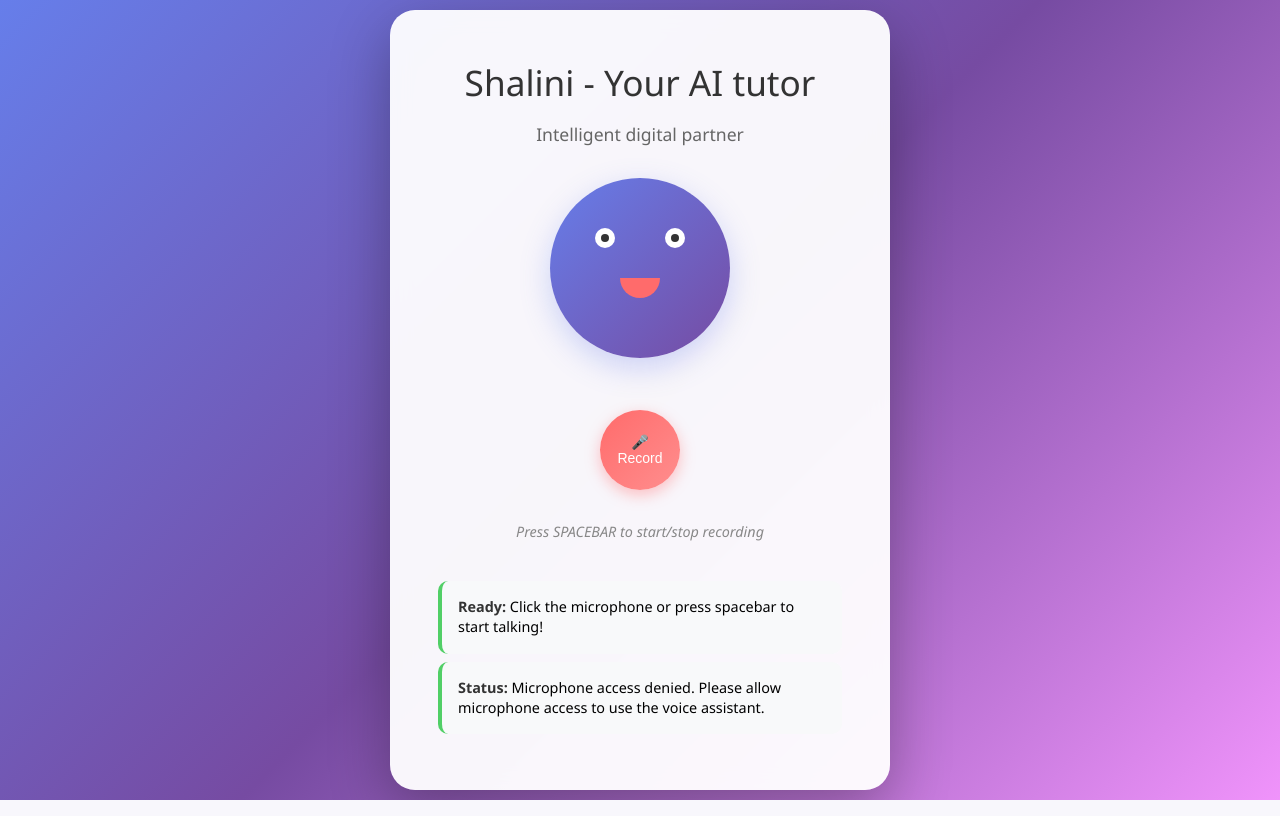
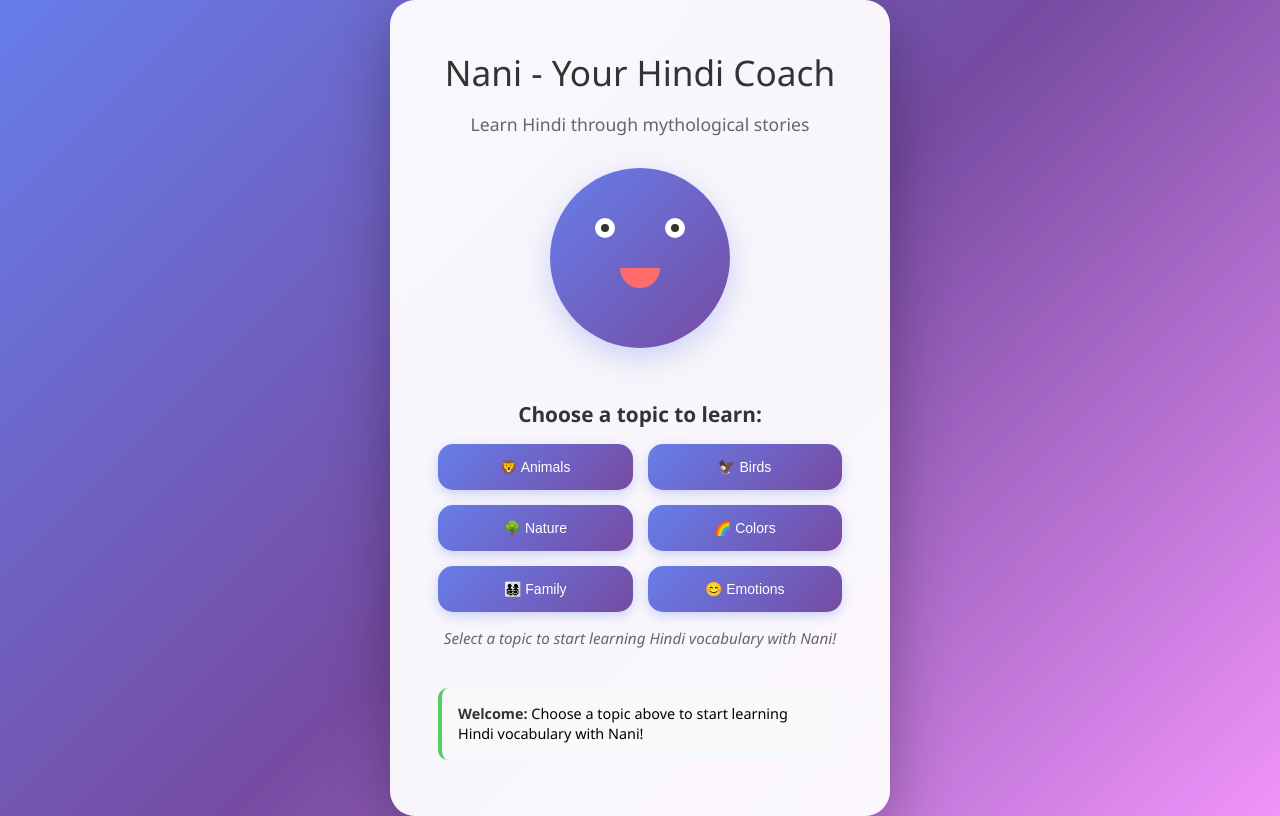
Before and after one commit to ritsrnjn/ai-tutor-for-kids, a Flask app: page / in a window 1280 px wide. Run offline with Flask 2, Linux system fonts and the light colour scheme.

Commit message:
changed frontend for options, changed system prompt, added topic handling

```diff
--- a/main.py
+++ b/main.py
@@ -8,6 +8,29 @@ app = Flask(__name__)
 @app.route('/')
 def index():
     return render_template('index.html')
+
+
+@app.route('/set_topic', methods=['POST'])
+def set_topic():
+    """Set the topic for the current learning session"""
+    try:
+        data = request.json
+        topic = data.get('topic')
+
+        if not topic:
+            return jsonify({'error': 'No topic provided'}), 400
+
+        # Set the topic in the sarvam integration
+        sarvam_integration.set_topic(topic)
+
+        return jsonify({
+            'success': True,
+            'message': f'Topic set to: {topic}',
+            'topic': topic
+        })
+
+    except Exception as e:
+        return jsonify({'error': str(e)}), 500
 
 
 @app.route('/talk', methods=['POST'])
@@ -60,4 +83,4 @@ def talk():
 
 
 if __name__ == '__main__':
-    app.run(host='0.0.0.0', port=5000, debug=True)
+    app.run(host='0.0.0.0', port=5001, debug=True)
--- a/templates/index.html
+++ b/templates/index.html
@@ -163,6 +163,51 @@
         .wave:nth-child(2) { animation-delay: 0.5s; }
         .wave:nth-child(3) { animation-delay: 1s; }
 
+        /* Topic Selection */
+        .topic-selection {
+            margin: 2rem 0;
+        }
+
+        .topic-selection h3 {
+            color: #333;
+            margin-bottom: 1rem;
+            font-size: 1.3rem;
+        }
+
+        .topic-buttons {
+            display: grid;
+            grid-template-columns: repeat(auto-fit, minmax(140px, 1fr));
+            gap: 15px;
+            margin-bottom: 1rem;
+        }
+
+        .topic-button {
+            padding: 15px 10px;
+            border: none;
+            border-radius: 15px;
+            background: linear-gradient(135deg, #667eea, #764ba2);
+            color: white;
+            font-size: 14px;
+            cursor: pointer;
+            transition: all 0.3s ease;
+            box-shadow: 0 4px 12px rgba(102, 126, 234, 0.3);
+        }
+
+        .topic-button:hover {
+            transform: translateY(-2px);
+            box-shadow: 0 6px 20px rgba(102, 126, 234, 0.4);
+        }
+
+        .topic-button:active {
+            transform: scale(0.95);
+        }
+
+        .topic-hint {
+            color: #666;
+            font-size: 0.95rem;
+            font-style: italic;
+        }
+
         /* Control buttons */
         .controls {
             margin: 2rem 0;
@@ -281,8 +326,8 @@
 </head>
 <body>
     <div class="container">
-        <h1>Shalini - Your AI tutor</h1>
-        <p class="subtitle">Intelligent digital partner</p>
+        <h1>Nani - Your Hindi Coach</h1>
+        <p class="subtitle">Learn Hindi through mythological stories</p>
 
         <!-- AI Character -->
         <div class="ai-character" id="aiCharacter">
@@ -304,33 +349,77 @@
             </div>
         </div>
 
+                <!-- Topic Selection -->
+        <div class="topic-selection" id="topicSelection">
+            <h3>Choose a topic to learn:</h3>
+            <div class="topic-buttons">
+                <button class="topic-button" data-topic="animals">🦁 Animals</button>
+                <button class="topic-button" data-topic="birds">🦅 Birds</button>
+                <button class="topic-button" data-topic="nature">🌳 Nature</button>
+                <button class="topic-button" data-topic="colors">🌈 Colors</button>
+                <button class="topic-button" data-topic="family">👨‍👩‍👧‍👦 Family</button>
+                <button class="topic-button" data-topic="emotions">😊 Emotions</button>
+            </div>
+            <p class="topic-hint">Select a topic to start learning Hindi vocabulary with Nani!</p>
+        </div>
+
         <!-- Controls -->
-        <div class="controls">
+        <div class="controls" id="voiceControls" style="display: none;">
             <button class="record-button" id="recordButton">
                 <span id="buttonText">🎤<br>Record</span>
             </button>
         </div>
 
-        <div class="spacebar-hint">Press SPACEBAR to start/stop recording</div>
+        <div class="spacebar-hint" id="spacebarHint" style="display: none;">Press SPACEBAR to start/stop recording</div>
 
         <!-- Status -->
         <div class="status" id="status">
             <div class="status-item system">
-                <strong>Ready:</strong> Click the microphone or press spacebar to start talking!
+                <strong>Welcome:</strong> Choose a topic above to start learning Hindi vocabulary with Nani!
             </div>
         </div>
     </div>
 
-    <script>
+            <script>
         let mediaRecorder;
         let audioChunks = [];
         let isRecording = false;
+        let currentTopic = null;
 
-        const recordButton = document.getElementById('recordButton');
-        const status = document.getElementById('status');
-        const buttonText = document.getElementById('buttonText');
-        const aiCharacter = document.getElementById('aiCharacter');
-        const soundWaves = document.querySelector('.sound-waves');
+        let recordButton, status, buttonText, aiCharacter, soundWaves, topicSelection, voiceControls, spacebarHint;
+
+        // Initialize DOM elements when page loads
+        document.addEventListener('DOMContentLoaded', function() {
+            console.log('Initializing DOM elements');
+            recordButton = document.getElementById('recordButton');
+            status = document.getElementById('status');
+            buttonText = document.getElementById('buttonText');
+            aiCharacter = document.getElementById('aiCharacter');
+            soundWaves = document.querySelector('.sound-waves');
+            topicSelection = document.getElementById('topicSelection');
+            voiceControls = document.getElementById('voiceControls');
+            spacebarHint = document.getElementById('spacebarHint');
+
+            console.log('Elements found:', {
+                recordButton: !!recordButton,
+                topicSelection: !!topicSelection,
+                voiceControls: !!voiceControls
+            });
+
+            // Set up topic button listeners
+            setupTopicListeners();
+
+            // Set up record button listener
+            if (recordButton) {
+                recordButton.addEventListener('click', () => {
+                    if (!isRecording) {
+                        startRecording();
+                    } else {
+                        stopRecording();
+                    }
+                });
+            }
+        });
 
         // Request microphone permission on page load
         navigator.mediaDevices.getUserMedia({ audio: true })
@@ -498,14 +587,56 @@
             }
         });
 
-        // Button click event
-        recordButton.addEventListener('click', () => {
-            if (!isRecording) {
-                startRecording();
-            } else {
-                stopRecording();
-            }
-        });
+                // Topic selection event listeners
+        function setupTopicListeners() {
+            console.log('Setting up topic button listeners');
+            const topicButtons = document.querySelectorAll('.topic-button');
+            console.log('Found topic buttons:', topicButtons.length);
+
+            topicButtons.forEach(button => {
+                console.log('Setting up listener for button:', button.getAttribute('data-topic'));
+                button.addEventListener('click', () => {
+                    console.log('Topic button clicked:', button.getAttribute('data-topic'));
+                    const topic = button.getAttribute('data-topic');
+                    setTopic(topic);
+                });
+            });
+        }
+
+        function setTopic(topic) {
+            console.log('setTopic called with topic:', topic);
+            currentTopic = topic;
+
+            // Send topic to server
+            fetch('/set_topic', {
+                method: 'POST',
+                headers: {
+                    'Content-Type': 'application/json',
+                },
+                body: JSON.stringify({ topic: topic })
+            })
+            .then(response => response.json())
+            .then(data => {
+                console.log('Topic response received:', data);
+                if (data.success) {
+                    // Hide topic selection and show voice controls
+                    console.log('Hiding topic selection, showing voice controls');
+                    topicSelection.style.display = 'none';
+                    voiceControls.style.display = 'block';
+                    spacebarHint.style.display = 'block';
+
+                    addStatusMessage('system', `Topic set to: ${topic}. Nani is ready to teach you! Start by saying hello!`);
+                } else {
+                    addStatusMessage('system', 'Error setting topic: ' + data.error);
+                }
+            })
+            .catch(error => {
+                addStatusMessage('system', 'Error setting topic: ' + error.message);
+                console.error('Error:', error);
+            });
+        }
+
+
     </script>
 </body>
 </html>
```
Also changed, not shown: sarvam_integration.py (+129 -2 lines).
